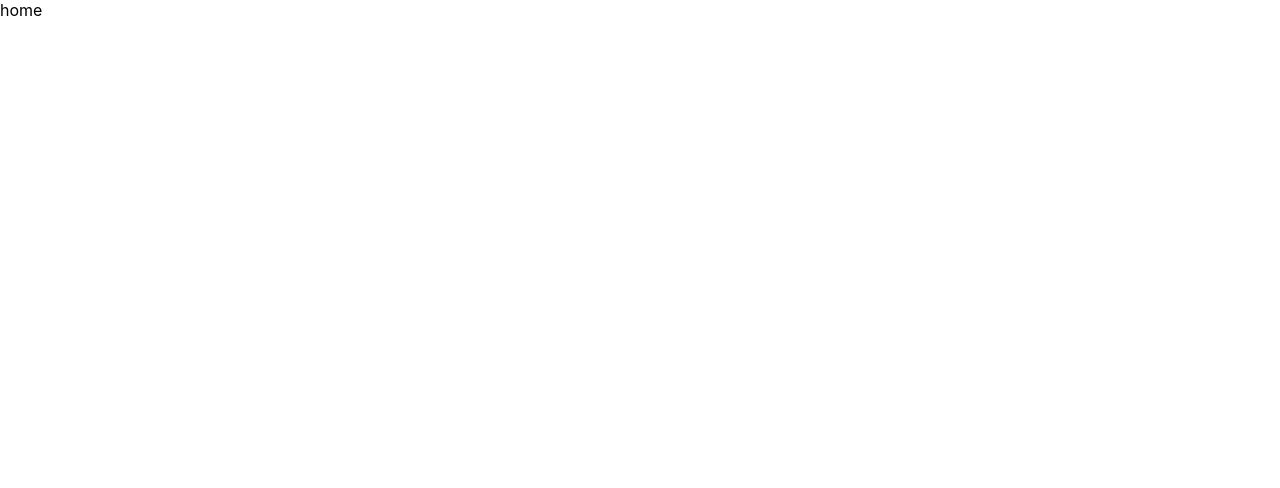
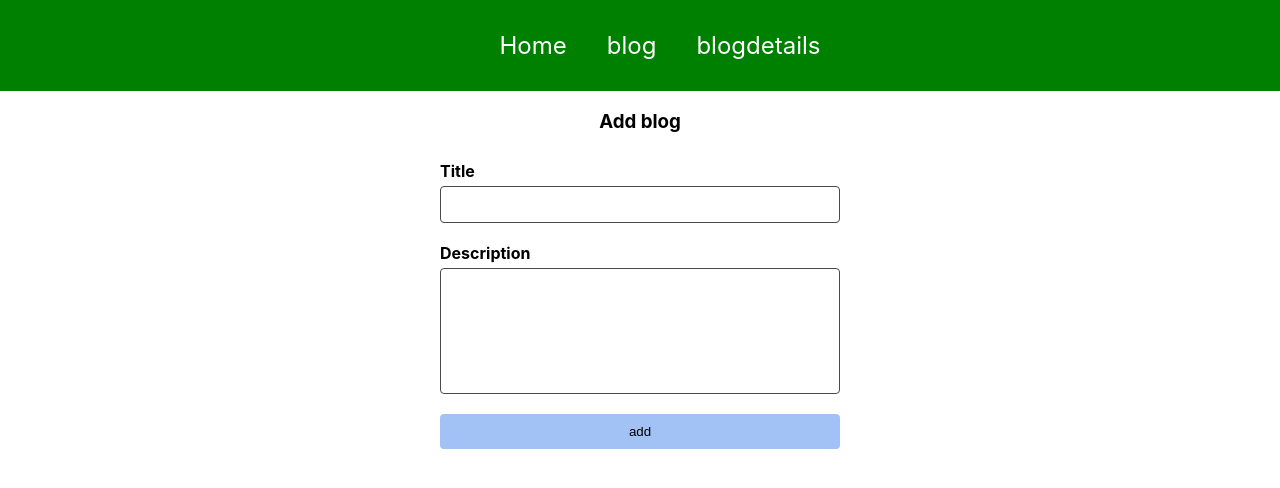
Before and after one commit to NokaK/noka-ioga-app, a React (Create React App) app: page / in a window 1280 px wide. Shown: the top 488 px of the page. Built offline with nearby package versions, Linux system fonts and the light colour scheme.

Commit message:
add navigation and input

```diff
--- a/src/App.css
+++ b/src/App.css
@@ -1,38 +1,54 @@
-.App {
+nav {
+  background: green;
+  padding: 15px 0;
+}
+ul {
+  list-style: none;
+  display: flex;
+  justify-content: center;
+}
+
+li {
+  margin: 0 20px 0;
+}
+li a {
+  color: #fff;
+  font-size: 24px;
+  text-decoration: none;
+}
+.blog-form {
+  display: flex;
+  flex-direction: column;
+  width:400px;
+  margin: 0 auto;
+}
+.flex-column {
+  display: flex;
+  flex-direction: column;
+  margin: 10px 0;
+}
+.title {
   text-align: center;
 }
-
-.App-logo {
-  height: 40vmin;
-  pointer-events: none;
+.blog-form label {
+  font-weight: bold;
+  margin: 0 0 5px 0;
 }
-
-@media (prefers-reduced-motion: no-preference) {
-  .App-logo {
-    animation: App-logo-spin infinite 20s linear;
-  }
+.blog-form .blog-title {
+  border-radius: 4px;
+  border: 1px solid #4b4949;
+  padding: 10px;
 }
-
-.App-header {
-  background-color: #282c34;
-  min-height: 100vh;
-  display: flex;
-  flex-direction: column;
-  align-items: center;
-  justify-content: center;
-  font-size: calc(10px + 2vmin);
-  color: white;
+.blog-desc {
+  height: 120px;
+  resize: none;
+  border-radius: 4px;
+  border: 1px solid #4b4949;
 }
-
-.App-link {
-  color: #61dafb;
+.blog-form  button {
+  padding: 10px;
+  border-radius: 4px;
+  background: #a2c2f5;
+  border: none;
+  margin: 10px 0 0;
 }
-
-@keyframes App-logo-spin {
-  from {
-    transform: rotate(0deg);
-  }
-  to {
-    transform: rotate(360deg);
-  }
-}
--- a/src/App.js
+++ b/src/App.js
@@ -1,8 +1,8 @@
 import React from 'react';
 import { Provider } from 'react-redux'
 import store  from  './store/store'
-import {
-  BrowserRouter as Router, Switch, Route } from "react-router-dom";
+import {BrowserRouter as Router, Switch, Route } from "react-router-dom";
+import Navbar  from './components/Navbar';
 import Home from './components/Home';
 import Blog from './components/Blog'
 
@@ -13,8 +13,9 @@ class App extends React.Component {
     return (
     <Provider store={store}>
       <Router>
+      <Navbar/>
         <Switch>
-          <Route path="/">
+          <Route exact path="/">
             <Home/>
           </Route>
           <Route path="/Blog">
--- a/src/components/Blog.js
+++ b/src/components/Blog.js
@@ -1,7 +1,7 @@
 import React, {Component} from 'react'
 
 
-class Blog extends React.Component{
+class Blog extends Component{
   render (){
     return (
       <div>Blog</div>
--- a/src/components/Home.js
+++ b/src/components/Home.js
@@ -1,11 +1,49 @@
 import React, {Component} from 'react'
+import '../App.css'
+import { connect } from "react-redux";
+import { withRouter  } from "react-router-dom";
+
+class Home extends Component{
+  constructor(props) {
+    super(props);
+    this.state = {title: '',desc:''};
+
+    this.handleChange = this.handleChange.bind(this);
+    this.handleSubmit = this.handleSubmit.bind(this);
+  }
+  handleChange(event) {
+    this.setState({title: event.target.value});
+      console.log( this.state.title);
+  }
+
+  handleSubmit(event) {
+    event.preventDefault();
+  }
 
 
-class Home extends React.Component{
   render (){
     return (
-      <div>home</div>
+      <div>
+        <h3 className="title">Add blog</h3>
+        <form className="blog-form"  onSubmit={this.handleSubmit}   >
+          <div className="flex-column">
+            <label htmlFor="title">Title</label>
+            <input className="blog-title" type="text" id="title" value={this.state.title}   onChange={this.handleChange}/>
+          </div>
+          <div className="flex-column">
+            <label htmlFor="desc">Description</label>
+            <textarea className="blog-desc" id="desc"   ></textarea>
+          </div>
+          <button type="submit" value="Submit">add</button>
+        </form>
+      </div>
     )
   }
 }
-export default Home;
+const mapStateToProps = state => {
+  return {
+
+  }
+}
+
+export default  withRouter(connect (mapStateToProps)(Home));
--- /dev/null
+++ b/src/components/Navbar.js
@@ -0,0 +1,22 @@
+import React  from 'react';
+import { NavLink } from "react-router-dom";
+import "../App.css";
+
+const Navbar = () => {
+    return (
+        <nav>
+            <ul>
+                <li>
+                    <NavLink to="/">Home</NavLink>
+                </li>
+                <li>
+                    <NavLink to="/blog">blog</NavLink>
+                </li>
+                <li>
+                    <NavLink to="/details">blogdetails</NavLink>
+                </li>
+            </ul>
+         </nav>
+    )
+}
+export default Navbar
--- a/src/store/blogReducer.js
+++ b/src/store/blogReducer.js
@@ -2,11 +2,13 @@
 // Initial state for blogs
 const initialState = []
 
-const blogReducer  = ((state =  initialState, action) => {
+const blogReducer  = ((blogsState =  initialState, action) => {
   switch (action.type) {
 
     case "PUBLISH":
-      return []
+      return [
+        ...blogsState,
+      ]
 
     case "DRAFT":
       return []
```
Also changed, not shown: 1 other file (tests, documents, lock files or other folders).
